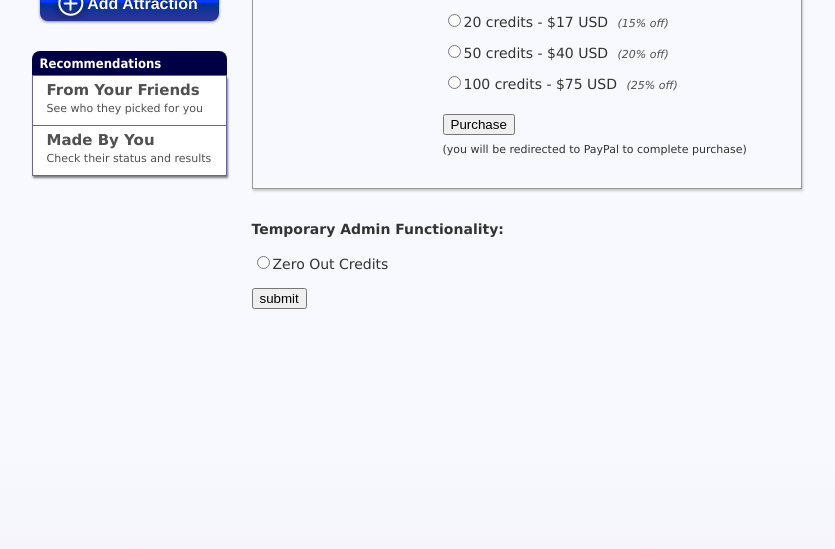
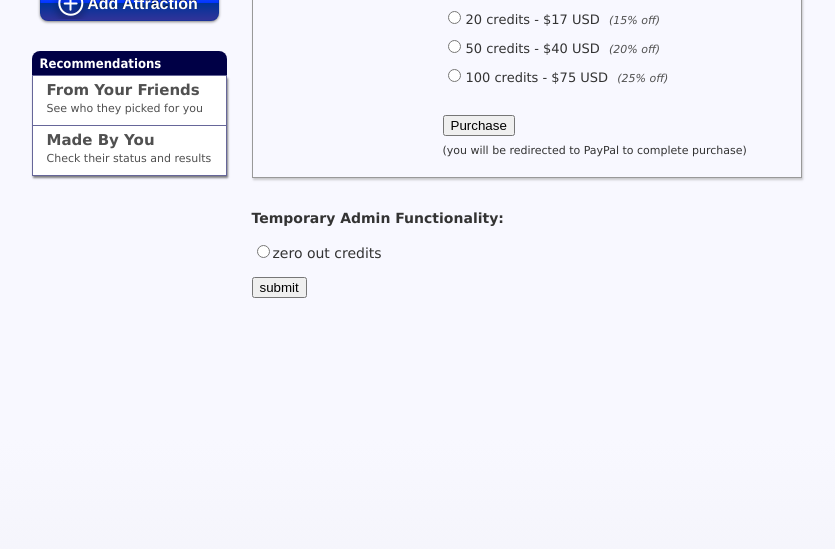
Before and after one commit to christophercheng/Crushmaven, a Django app: template crush/templates/settings_credits.html in a window 1280 px wide. Shown: the part 284-833 px from the top of the page, without its empty margins (121-956 px from the left). Run offline with Django 3.2, Linux system fonts and the light colour scheme; the template is opened without the code that fills it, so the values that code supplies are empty; parts of the project's set-up code (start-up, migrations or seed data) failed here and were passed over; some libraries are stand-ins or nearby versions.

Commit message:
css settings dialogs tweaks

```diff
--- a/crush/static/fbdater.css
+++ b/crush/static/fbdater.css
@@ -2448,6 +2448,11 @@ ul.bxslider{
 .notifications_settings_form p input {
 	float:left;
 	display:inline-block;
+	margin-right:10px;
+}
+
+.notifications_settings_form p label {
+	font-size:13px;
 }
 
 .profile_settings_form #settings_buttonset {
@@ -2480,7 +2485,9 @@ ul.bxslider{
 	width:190px;
 	text-align:right;
 	margin-right:15px;
-	font-weight:bold;
+	#font-weight:bold;
+	font-size:13px;
+
 }
 
 .credits_settings_container #settings_labels {
@@ -2518,8 +2525,13 @@ ul.bxslider{
 }
 
 .credits_settings_form p{
-	margin-bottom:10px;
-}
+	margin-bottom:8px;
+	font-size:13px;
+}
+
+.credits_settings_form p input{
+	margin-right:5px;
+	}
 
 .credits_settings_form .discount_tag{
 	font-size:11px;
@@ -2529,7 +2541,8 @@ ul.bxslider{
 }
 
 .credits_settings_form #settings_buttonset {
-	margin-top:10px;
+	margin-top:20px;
+	margin-bottom:-10px;
 }
 .credits_settings_form #settings_buttonset p {
 	margin-top:7px;
--- a/crush/templates/settings_credits.html
+++ b/crush/templates/settings_credits.html
@@ -70,7 +70,7 @@
 <strong> Temporary Admin Functionality:</strong>
 <BR><BR>
 <form method="post">{% csrf_token %}
-<input type = "radio" name="amount" value="0"/>Zero Out Credits</small>
+<input type = "radio" name="amount" value="0"/>zero out credits</small>
 <br><br><input type='submit' value="submit">
 </form>
 
```
Also changed, not shown: crush/notification_settings_form.py (+4 -4 lines).
